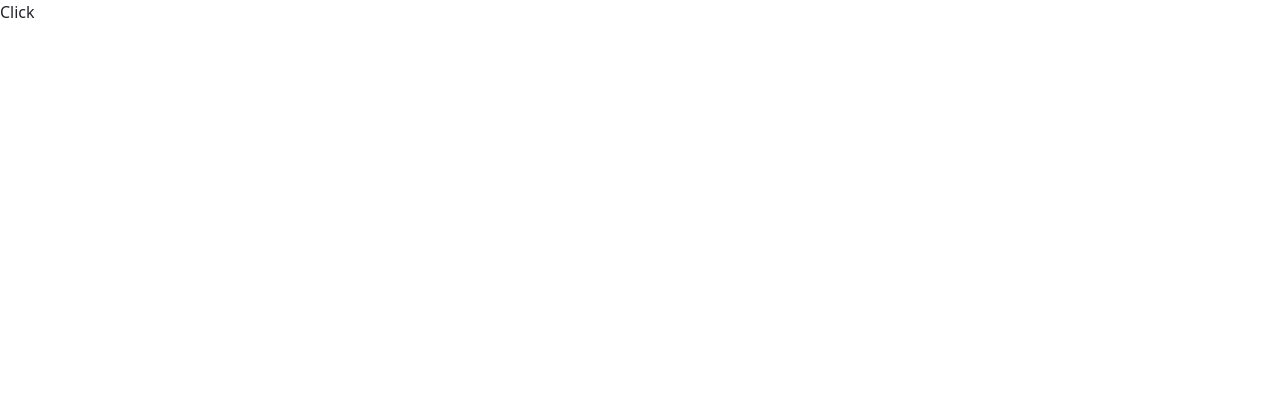
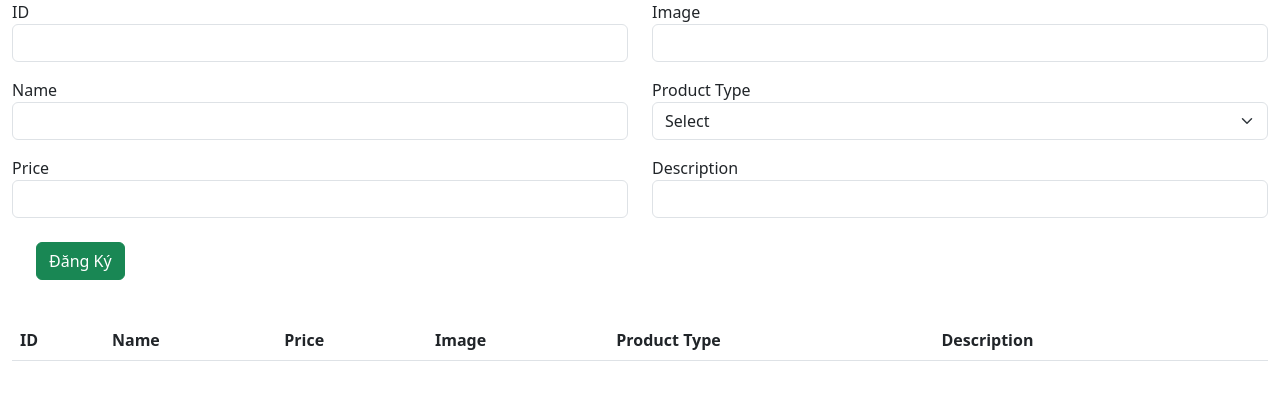
Before and after one commit to D41Ngo/react-5008, a React (Vite) app: page / in a window 1280 px wide. Shown: the top 400 px of the page. Built offline with nearby package versions, Linux system fonts and the light colour scheme.

Commit message:
react-buoi-10

```diff
--- a/src/App.jsx
+++ b/src/App.jsx
@@ -25,19 +25,10 @@ import { useState } from "react";
 // đây là file, tạo component App để đưa lên giao diện.
 // js + css + html => .jsx
 function App() {
-  const [is, setIs] = useState(false);
   return (
     <>
-      <button
-        onClick={() => {
-          setIs(!is);
-        }}
-      >
-        Click
-      </button>
-
-      {is && <LifeCycle />}
-      {/* <ReactForm /> */}
+      {/* <LifeCycle /> */}
+      <ReactForm />
 
       {/* <GameBuaKeoBao /> */}
       {/* <GameXucXac /> */}
--- /dev/null
+++ b/src/modules/life-cycle/components/child.jsx
@@ -0,0 +1,65 @@
+import { Component, PureComponent } from "react";
+
+export class Child extends PureComponent {
+  constructor() {
+    super();
+
+    console.log("[[child]] constructor");
+
+    this.state = {
+      a: 20,
+    };
+  }
+
+  static getDerivedStateFromProps() {
+    console.log("[[child]] getDerivedStateFromProps");
+
+    return null;
+  }
+
+  //   shouldComponentUpdate(newProps, newState) {
+  //     console.log("[[child]] shouldComponentUpdate");
+
+  //     console.log({ props: this.props, newProps: newProps });
+
+  //     // thường dùng dk để quyết định xem component có nên được re-render hay không.
+  //     if (this.props.count === newProps.count) {
+  //       return false;
+  //     }
+
+  //     return true;
+  //   }
+
+  render() {
+    console.log("[[child]] render");
+
+    return (
+      <div className="h-[100px] bg-blue-600 text-white p-4">
+        child
+        <p>count: {this.props.count}</p>
+      </div>
+    );
+  }
+
+  idInterval = null;
+
+  componentDidMount() {
+    // gọi api -> fetch data render lên giao diện.
+
+    console.log("[[child]] componentDidMount");
+
+    this.idInterval = setInterval(() => {
+      console.log("[[child]] time-out");
+    }, 2000);
+  }
+
+  componentDidUpdate() {
+    console.log("[[child]] componentDidUpdate");
+  }
+
+  componentWillUnmount() {
+    clearInterval(this.idInterval);
+
+    console.log("[[child]] componentWillUnmount");
+  }
+}
--- a/src/modules/react-form/components/form-dang-ky/form-dang-ky.jsx
+++ b/src/modules/react-form/components/form-dang-ky/form-dang-ky.jsx
@@ -1,6 +1,9 @@
 import React, { Component } from "react";
 import { connect } from "react-redux";
-import { dangKySPCreator } from "../../../../redux/react-form/react-form.action";
+import {
+  dangKySPCreator,
+  hoanThienChinhSuaCreator,
+} from "../../../../redux/react-form/react-form.action";
 const MAPPER = {
   id: "Id",
   name: "Name",
@@ -174,7 +177,17 @@ class FormDangKy extends Component {
 
     console.log("submit", this.state.value);
 
-    this.props.dispatch(dangKySPCreator(this.state.value));
+    const creator = this.props.spChinhSua
+      ? hoanThienChinhSuaCreator
+      : dangKySPCreator;
+
+    this.props.dispatch(creator(this.state.value));
+
+    // if (this.props.spChinhSua) {
+    //   this.props.dispatch(hoanThienChinhSuaCreator(this.state.value));
+    // } else {
+    //   this.props.dispatch(dangKySPCreator(this.state.value));
+    // }
 
     this.setState({
       value: {
@@ -187,8 +200,32 @@ class FormDangKy extends Component {
       },
     });
   };
+
+  // props -> re-render;
+
+  // static:
+  static getDerivedStateFromProps(newProps, currentState) {
+    console.log({ newProps, currentState });
+
+    // nếu có spChinhSua thì cập nhật lại state.
+    // if (newProps.spChinhSua !== null) {
+
+    if (newProps.spChinhSua) {
+      if (newProps.spChinhSua?.id !== currentState.value?.id) {
+        return {
+          ...currentState,
+
+          value: newProps.spChinhSua,
+        };
+      }
+    }
+
+    return null;
+  }
+
   render() {
-    console.log(this.props.spChinhSua);
+    // console.log(this.props.spChinhSua);
+    // console.log("state", this.state.value);
 
     /**
      * Mong muốn: khi nào có spChinhSua thì mình sẽ cập nhật lại state.value = spChinhSua.
@@ -206,14 +243,14 @@ class FormDangKy extends Component {
                 name="Id"
                 onFocus={this.handleFocus}
                 onChange={this.handleChange}
-                value={this.state.value.id}
+                value={this.state.value?.id}
                 type="text"
                 className="form-control"
                 id="id"
                 placeholder=""
               />
-              {this.state.touch.id && this.state.error.id && (
-                <p className="text-red-500">{this.state.error.id}</p>
+              {this.state.touch?.id && this.state.error?.id && (
+                <p className="text-red-500">{this.state.error?.id}</p>
               )}
             </div>
             <div className="mt-3">
@@ -221,15 +258,15 @@ class FormDangKy extends Component {
               <input
                 name="Name"
                 onFocus={this.handleFocus}
-                value={this.state.value.name}
+                value={this.state.value?.name}
                 onChange={this.handleChange}
                 type="text"
                 className="form-control"
                 id="name"
                 placeholder=""
               />
-              {this.state.touch.name && this.state.error.name && (
-                <p className="text-red-500">{this.state.error.name}</p>
+              {this.state.touch?.name && this.state.error?.name && (
+                <p className="text-red-500">{this.state.error?.name}</p>
               )}
             </div>
             <div className="mt-3">
@@ -237,15 +274,15 @@ class FormDangKy extends Component {
               <input
                 name="Price"
                 onFocus={this.handleFocus}
-                value={this.state.value.price}
+                value={this.state.value?.price}
                 onChange={this.handleChange}
                 type="text"
                 className="form-control"
                 id="price"
                 placeholder=""
               />
-              {this.state.touch.price && this.state.error.price && (
-                <p className="text-red-500">{this.state.error.price}</p>
+              {this.state.touch?.price && this.state.error?.price && (
+                <p className="text-red-500">{this.state.error?.price}</p>
               )}
             </div>
           </div>
@@ -254,7 +291,7 @@ class FormDangKy extends Component {
               <label htmlFor="img">Image</label>
               <input
                 name="Image"
-                value={this.state.value.img}
+                value={this.state.value?.img}
                 onFocus={this.handleFocus}
                 onChange={this.handleChange}
                 type="text"
@@ -262,8 +299,8 @@ class FormDangKy extends Component {
                 id="img"
                 placeholder=""
               />
-              {this.state.touch.img && this.state.error.img && (
-                <p className="text-red-500">{this.state.error.img}</p>
+              {this.state.touch?.img && this.state.error?.img && (
+                <p className="text-red-500">{this.state.error?.img}</p>
               )}
             </div>
             <div className="mt-3">
@@ -273,7 +310,7 @@ class FormDangKy extends Component {
                 name="Product type"
                 onChange={this.handleChange}
                 onFocus={this.handleFocus}
-                value={this.state.value.productType}
+                value={this.state.value?.productType}
                 className="form-select"
               >
                 <option value={""} selected>
@@ -284,9 +321,12 @@ class FormDangKy extends Component {
                 <option value="Laptop">Laptop</option>
               </select>
 
-              {this.state.touch.productType && this.state.error.productType && (
-                <p className="text-red-500">{this.state.error.productType}</p>
-              )}
+              {this.state.touch?.productType &&
+                this.state.error?.productType && (
+                  <p className="text-red-500">
+                    {this.state.error?.productType}
+                  </p>
+                )}
             </div>
 
             <div className="mt-3">
@@ -299,18 +339,21 @@ class FormDangKy extends Component {
                 className="form-control"
                 id="desc"
                 placeholder=""
-                value={this.state.value.desc}
+                value={this.state.value?.desc}
               />
-              {this.state.touch.desc && this.state.error.desc && (
-                <p className="text-red-500">{this.state.error.desc}</p>
+              {this.state.touch?.desc && this.state.error?.desc && (
+                <p className="text-red-500">{this.state.error?.desc}</p>
               )}
             </div>
           </div>
         </div>
 
         <div className="mt-4">
-          <button className="btn btn-success mx-4">Đăng Ký</button>
-          <button className="btn btn-success mx-4">Chỉnh Sửa</button>
+          {this.props.spChinhSua ? (
+            <button className="btn btn-success mx-4">Chỉnh Sửa</button>
+          ) : (
+            <button className="btn btn-success mx-4">Đăng Ký</button>
+          )}
         </div>
       </form>
     );
@@ -324,3 +367,24 @@ const mapStateToProps = (rootReducer) => {
 };
 
 export default connect(mapStateToProps)(FormDangKy);
+
+// class Car {
+//   // nếu là instance thì không thể gọi được.
+
+//   // chỉnh dành cho lớp đối tượng của chính nó gọi.
+//   static info() {
+//     console.log("info");
+//     // this => đại diện cho instance
+//   }
+
+//   getName() {
+//     console.log("name");
+//   }
+// }
+
+// honda.getName();
+// // honda.info() => ERROR
+// Car.info();
+
+// const honda = new Car();
+// // honda: instance thể hiện của lớp đối tượng Car. Object
--- a/src/modules/react-form/components/list-product/list-product.jsx
+++ b/src/modules/react-form/components/list-product/list-product.jsx
@@ -64,6 +64,10 @@ class ListProduct extends Component {
       </table>
     );
   }
+
+  componentWillUnmount() {
+    console.log("ListProduct - unmount");
+  }
 }
 
 const mapStateToProps = (rootReducer) => {
--- a/src/redux/react-form/react-form.action.js
+++ b/src/redux/react-form/react-form.action.js
@@ -20,3 +20,10 @@ export const chinhSuaSanPhamCreator = (payload) => {
     payload,
   };
 };
+
+export const hoanThienChinhSuaCreator = (payload) => {
+  return {
+    type: ReactForm.HoanThienChinhSua,
+    payload,
+  };
+};
--- a/src/redux/react-form/react-form.const.js
+++ b/src/redux/react-form/react-form.const.js
@@ -2,4 +2,5 @@ export const ReactForm = {
   DangKySanPham: "ReactForm/DangKySanPham",
   XoaSanPham: "ReactForm/XoaSanPham",
   ChinhSuaSanPham: "ReactForm/ChinhSuaSanPham",
+  HoanThienChinhSua: "ReactForm/HoanThienChinhSua",
 };
--- a/src/redux/react-form/react-form.reducer.js
+++ b/src/redux/react-form/react-form.reducer.js
@@ -1,6 +1,11 @@
 import { ReactForm } from "./react-form.const";
+
+// => || falsy : 0, false, null, undefined
+// => ?? null undefined
 const STATE_DEFAULT = {
-  mangSanPham: [],
+  mangSanPham: JSON.parse(
+    localStorage.getItem("reduxStore") ?? JSON.stringify([])
+  ),
   spChinhSua: null,
 };
 
@@ -8,6 +13,9 @@ export const reactFormReducer = (state = STATE_DEFAULT, action) => {
   switch (action.type) {
     case ReactForm.DangKySanPham: {
       state.mangSanPham = [...state.mangSanPham, action.payload];
+
+      localStorage.setItem("reduxStore", JSON.stringify(state.mangSanPham));
+
       return { ...state };
     }
     case ReactForm.XoaSanPham: {
@@ -21,6 +29,34 @@ export const reactFormReducer = (state = STATE_DEFAULT, action) => {
 
       return { ...state };
     }
+
+    case ReactForm.HoanThienChinhSua: {
+      /**
+       * 1. tìm kiếm sp cần chỉnh sửa và cập nhật lại
+       *
+       * 2. set spChinhSua về giá trị.
+       */
+      // 1.
+      const index = state.mangSanPham.findIndex(
+        (i) => i.id === action.payload.id
+      );
+      if (index === -1) {
+        return { ...state };
+      }
+      // Cách 1:
+      // const newMangSanPham = [...state.mangSanPham];
+      // newMangSanPham[index] = action.payload;
+
+      // state.mangSanPham = newMangSanPham;
+
+      // Cách 2:
+      state.mangSanPham[index] = action.payload;
+      state.mangSanPham = [...state.mangSanPham];
+
+      // 2.
+      state.spChinhSua = null;
+      return { ...state };
+    }
     default:
       return state;
   }
```
Also changed, not shown: src/modules/life-cycle/life-cycle.jsx (+83 -1 lines).
